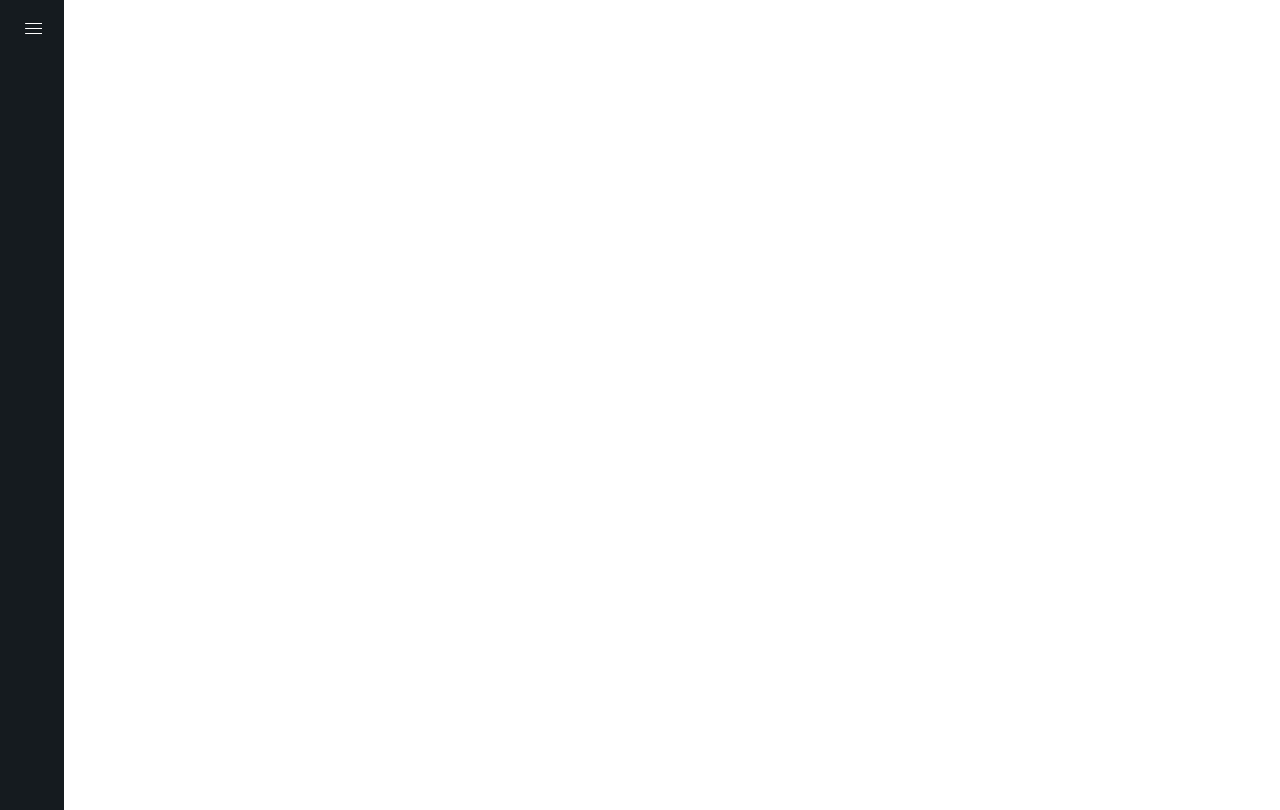
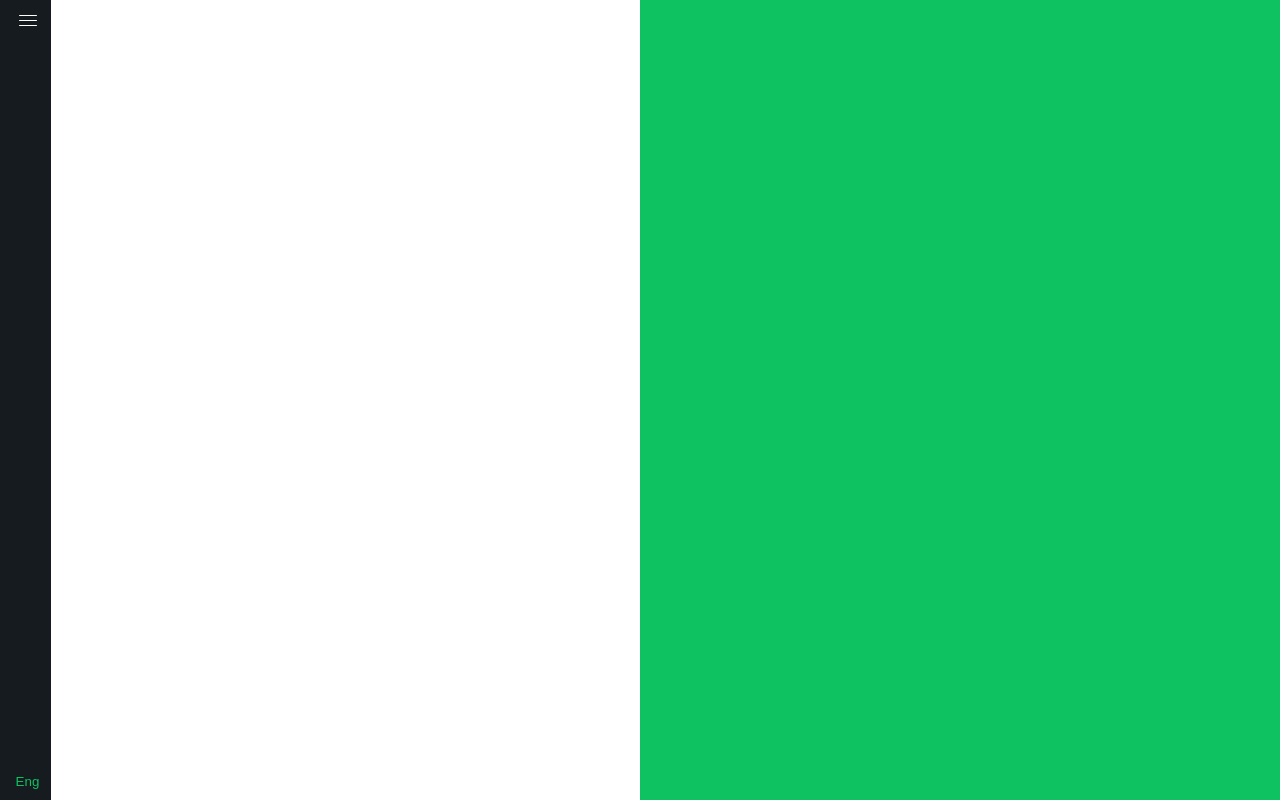
Before and after one commit to ignanna-12/NeedForDrive, a React (Create React App) app: page / in a window 1280 px wide. Built offline with nearby package versions, Linux system fonts and the light colour scheme.

Commit message:
eslint, prettier, grid, sidebar+language

```diff
--- a/src/App.css
+++ b/src/App.css
@@ -1,5 +1,6 @@
 .app-wrapper {
-  width: 1440;
-  height: 810;
+  height: 100vh;
   display: grid;
+  grid-template-columns: 4% 46% 1fr;
+  grid-template-areas: 'sidebar start slider';
 }
--- a/src/App.js
+++ b/src/App.js
@@ -1,11 +1,15 @@
+import React from 'react';
 import './App.css';
 import SideBar from './components/sideBar/SideBar';
+import Slider from './components/slider/Slider';
+import StartScreen from './components/startScreen/StartScreen';
 
 function App() {
   return (
     <div className="app-wrapper">
       <SideBar />
-
+      <StartScreen />
+      <Slider />
     </div>
   );
 }
--- a/src/components/sideBar/SideBar.jsx
+++ b/src/components/sideBar/SideBar.jsx
@@ -1,12 +1,12 @@
 import React from 'react';
 import styles from './SideBar.module.scss';
-import gamburger from '../../files/images/hamburgermenu_120234.svg'
 
 const SideBar = () => {
   return (
     <div className={styles.sidebar}>
-        <button   className={styles.sidebar_menu_button}>
-            <svg className={styles.sidebar_menu_button_icon}
+      <button className={styles.sidebar_menu_button}>
+        <svg
+          className={styles.sidebar_menu_button_icon}
           xmlns="http://www.w3.org/2000/svg"
           width="32"
           height="32"
@@ -14,6 +14,9 @@ const SideBar = () => {
           <path d="M3.5 7a.5.5 0 010-1h17a.5.5 0 110 1h-17zm0 5a.5.5 0 110-1h17a.5.5 0 110 1h-17zm0 5a.5.5 0 110-1h17a.5.5 0 110 1h-17z"></path>
         </svg>
       </button>
+      <button className={styles.sidebar_menu_button}>
+        <p className={styles.sidebar_menu_button_p}>Eng</p>
+      </button>
     </div>
   );
 };
--- a/src/components/sideBar/SideBar.module.scss
+++ b/src/components/sideBar/SideBar.module.scss
@@ -1,19 +1,17 @@
 .sidebar {
-    width: 64px;
-    height: 810px;
+    grid-area: sidebar;
     background-color: #151B1F;
     display: flex;
-    align-content: flex-start;
-    justify-content: center;
-    flex-direction: row;
+    flex-direction: column;
+    align-items: center;
+    justify-content: space-between;
+    padding-top: 1vh;
+    padding-bottom: 1vh;
 }
 .sidebar_menu_button {
-    background-color: #151B1F;
+    background-color: transparent;
     width: 32px;
     height: 32px;
-    display: flex;
-    justify-content: center;
-    margin-top: 16px;
     border: none;
     cursor: pointer;
 }
@@ -23,3 +21,9 @@
 .sidebar_menu_button_icon:hover {
     fill:#0EC261;
 }
+.sidebar_menu_button_p {
+    color: #0EC261;
+}
+.sidebar_menu_button_p:hover {
+    color: #FFFFFF;
+}
--- /dev/null
+++ b/src/components/slider/Slider.jsx
@@ -0,0 +1,8 @@
+import React from 'react';
+import styles from './Slider.module.scss';
+
+const Slider = () => {
+  return <div className={styles.slider}></div>;
+};
+
+export default Slider;
--- /dev/null
+++ b/src/components/slider/Slider.module.scss
@@ -0,0 +1,5 @@
+.slider {
+    display: grid;
+    grid-area: slider;
+    background-color: #0EC261;
+}
--- /dev/null
+++ b/src/components/startScreen/StartScreen.jsx
@@ -0,0 +1,8 @@
+import React from 'react';
+import styles from './StartScreen.module.scss';
+
+const StartScreen = () => {
+  return <div className={styles.startScreen}></div>;
+};
+
+export default StartScreen;
--- /dev/null
+++ b/src/components/startScreen/StartScreen.module.scss
@@ -0,0 +1,5 @@
+.startScreen {
+    display: grid;
+    grid-area: start;
+    background-color: #FFFFFF;
+}
--- a/src/reportWebVitals.js
+++ b/src/reportWebVitals.js
@@ -1,4 +1,4 @@
-const reportWebVitals = onPerfEntry => {
+const reportWebVitals = (onPerfEntry) => {
   if (onPerfEntry && onPerfEntry instanceof Function) {
     import('web-vitals').then(({ getCLS, getFID, getFCP, getLCP, getTTFB }) => {
       getCLS(onPerfEntry);
```
Also changed, not shown: package.json (+7 -0 lines), src/.eslintrc.js (added), 2 other files (tests, documents, lock files or other folders). Lines whose indentation alone changed are shown as unchanged.
